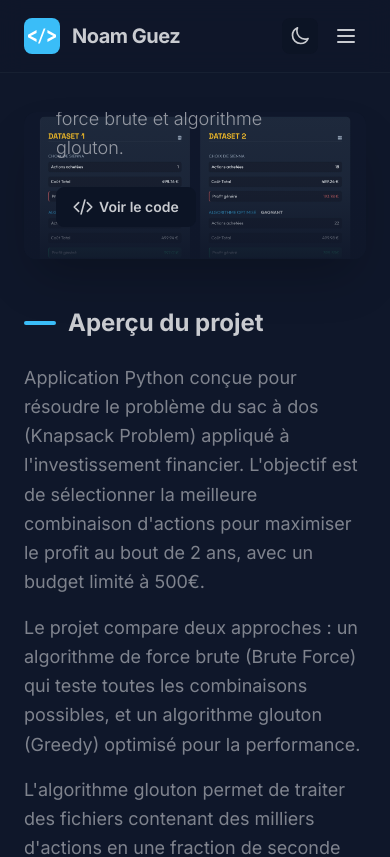
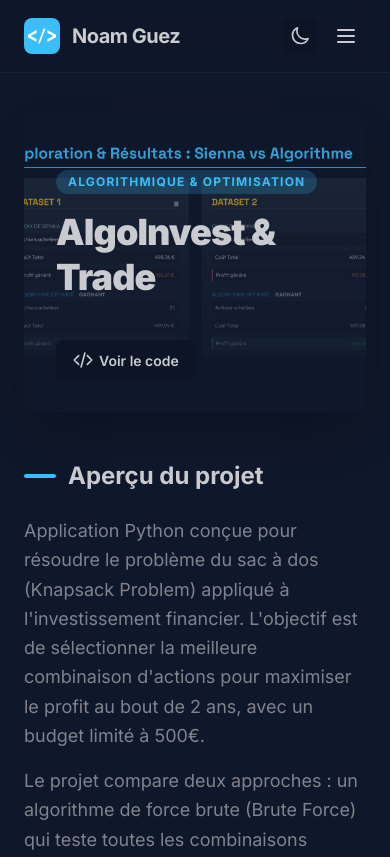
Before and after one commit to N0amG/Portfolio-public, a Next.js app: page /projects/algoinvest-trade in a window 390 px wide. Shown: the top 857 px of the page. Built offline with nearby package versions, Linux system fonts and the light colour scheme.

Commit message:
Fix : Responsive

```diff
--- a/src/app/(portfolio)/projects/[slug]/ProjectDetailClient.tsx
+++ b/src/app/(portfolio)/projects/[slug]/ProjectDetailClient.tsx
@@ -22,7 +22,7 @@ export default function ProjectDetailClient({ project, prev, next }: Props) {
         {/* Hero Banner */}
         <AnimatedSection className="mb-12">
           <div
-            className="relative group overflow-hidden rounded-xl aspect-[21/9] bg-base-200 shadow-2xl cursor-pointer"
+            className="relative group overflow-hidden rounded-xl min-h-[300px] md:aspect-[21/10] bg-base-200 shadow-2xl cursor-pointer"
             onClick={() => setLightboxIndex(0)}
           >
             {project.thumbnail ? (
@@ -36,7 +36,7 @@ export default function ProjectDetailClient({ project, prev, next }: Props) {
                 className="absolute inset-0 bg-gradient-to-br from-base-200 via-base-300 to-base-100 transition-transform duration-700 group-hover:scale-105"
               />
             )}
-            <div className="absolute inset-0 bg-gradient-to-t from-base-100/90 via-base-100/20 to-transparent" />
+            <div className="absolute inset-0 bg-gradient-to-t from-base-100/95 via-base-100/60 to-transparent" />
             <div className="absolute bottom-0 left-0 p-8 md:p-12 w-full flex flex-col md:flex-row md:items-end justify-between gap-6">
               <div className="max-w-2xl">
                 <span className="inline-block px-3 py-1 rounded-full bg-primary/20 text-primary text-xs font-bold uppercase tracking-widest mb-4">
@@ -45,7 +45,7 @@ export default function ProjectDetailClient({ project, prev, next }: Props) {
                 <h1 className="text-4xl md:text-6xl font-black text-base-content leading-tight mb-4 tracking-tight">
                   {project.title}
                 </h1>
-                <p className="text-base-content/70 text-lg md:text-xl max-w-xl font-light leading-relaxed">
+                <p className="hidden md:block text-base-content/70 text-lg md:text-xl max-w-xl font-light leading-relaxed">
                   {project.description}
                 </p>
               </div>
--- a/src/data/portfolio/projects.gen.json
+++ b/src/data/portfolio/projects.gen.json
@@ -475,7 +475,6 @@
         "description": "Pont entre les routes API Next.js et le serveur WebSocket PartyKit pour une communication en temps réel fiable et scalable."
       }
     ],
-    "codeUrl": "https://github.com/N0amG/PixelGuessr",
     "liveUrl": "https://pixelguessr.com",
     "imgCount": 4
   }
```
